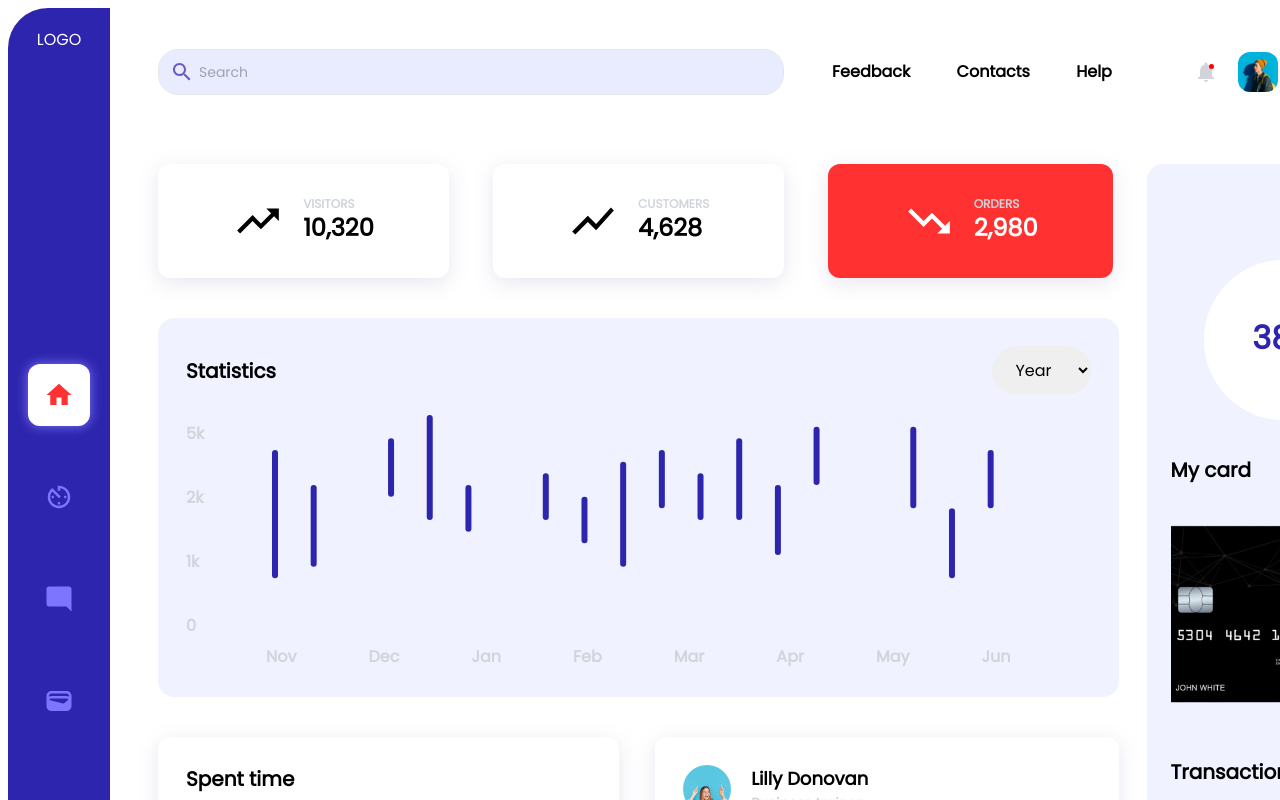
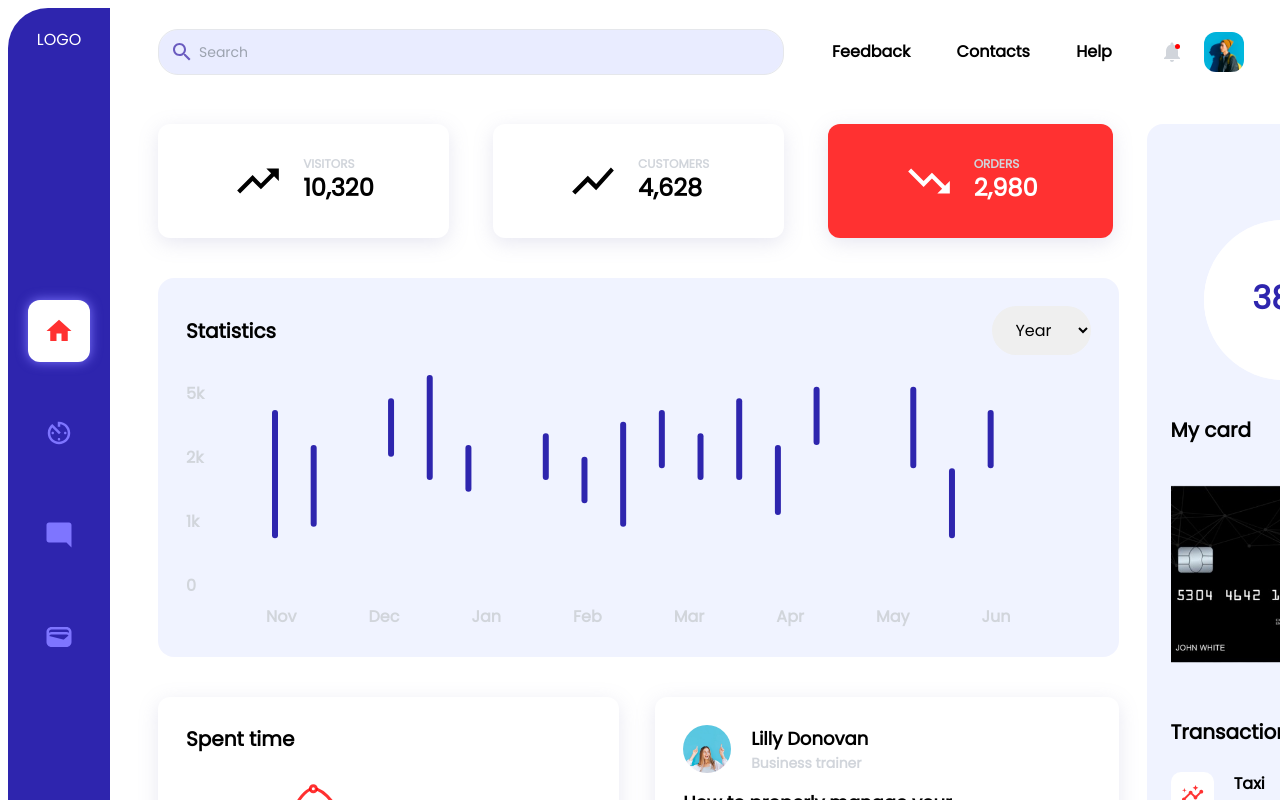
Before and after one commit to freshposh-code/Task-Dashboard, a React (Vite) app: page / in a window 1280 px wide. Shown: the top 800 px of the page. Built offline with nearby package versions, Linux system fonts and the light colour scheme.

Commit message:
commit changes

```diff
--- a/src/components/Navbar/Sidebar.jsx
+++ b/src/components/Navbar/Sidebar.jsx
@@ -7,7 +7,7 @@ const Sidebar = () => {
 
     return (
         <>
-            <section className='md:flex hidden bg-[#2e25ae] rounded-tl-[40px] rounded-bl-[40px] max-w-fit p-5 h-[62.8rem] flex-col items-center gap-[17rem]'>
+            <section className='md:flex hidden bg-[#2e25ae] rounded-tl-[40px] rounded-bl-[40px] max-w-fit p-5 h-[65rem] flex-col items-center gap-[13rem]'>
                 <div>
                     <span className='text-white'>LOGO</span>
                 </div>
--- a/src/components/Topbar/Top.jsx
+++ b/src/components/Topbar/Top.jsx
@@ -22,12 +22,12 @@ const Top = () => {
                     ))}
                 </div>
 
-                <div className="relative flex items-center py-6">
+                <div className="flex items-center py-6">
                     <div className='md:hidden flex absolute left-0 px-5'>
                         <h1>logo</h1>
                     </div>
 
-                    <div className='flex items-center md:gap-5 gap-4 sm:px-9 px-5'>
+                    <div className='flex items-center md:gap-5 gap-4 sm:px-9 px-5 absolute right-0'>
                         <div className='relative'>
                             <Notifications className='text-gray-300' />
 
```
